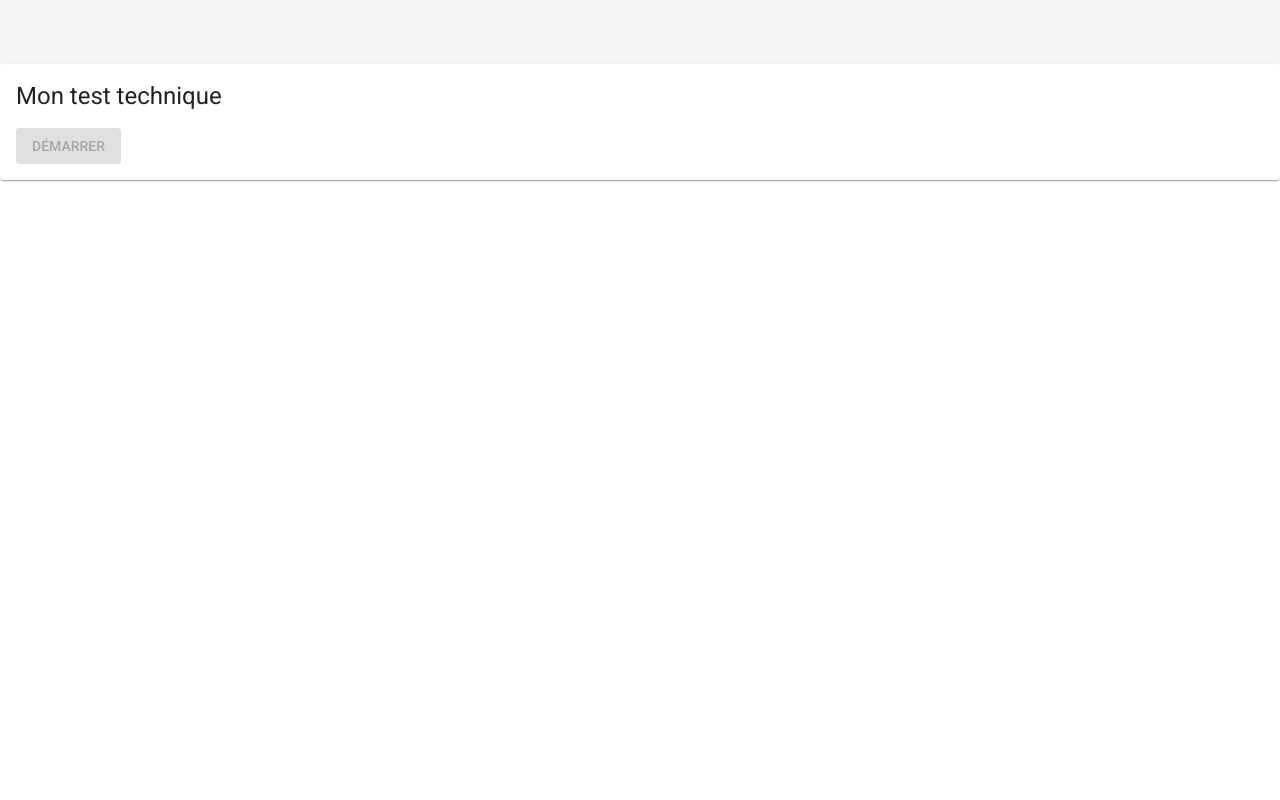
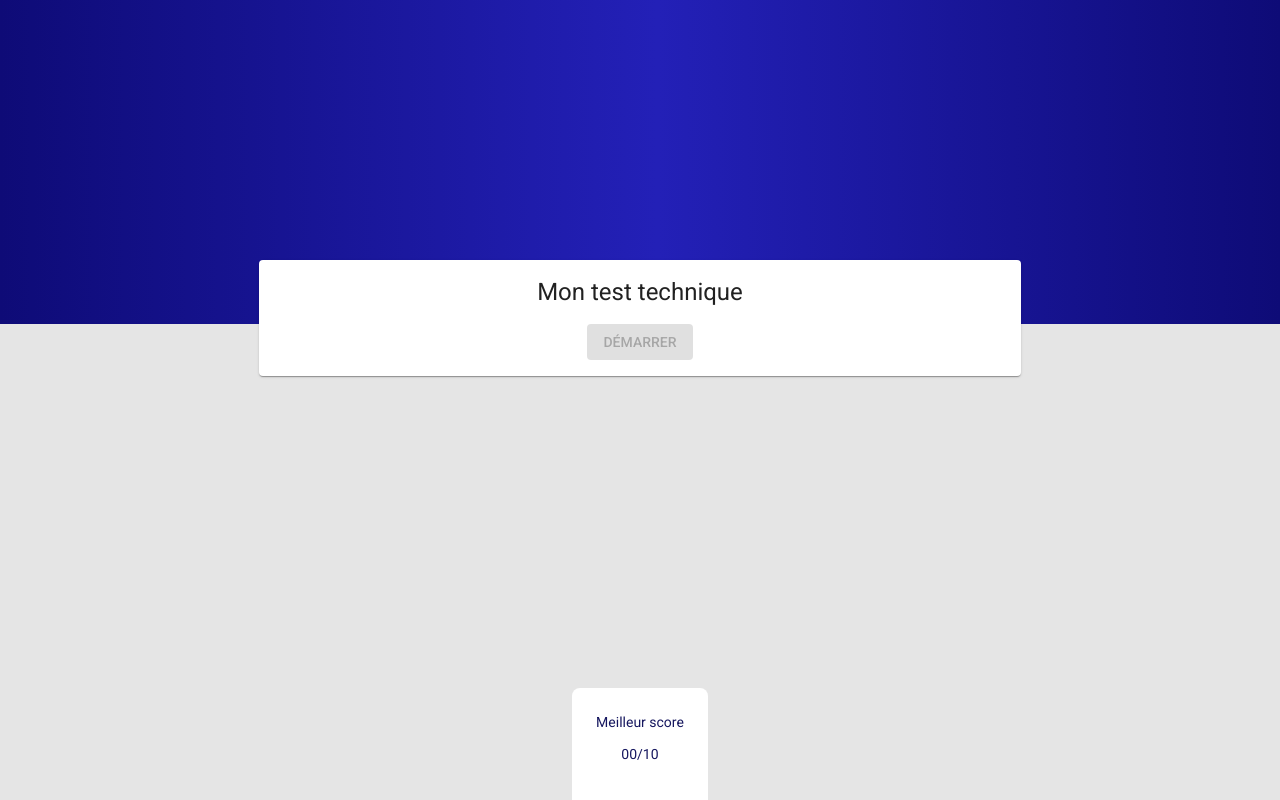
Before and after one commit to ikerbede/quizz, an Angular app: page /home in a window 1280 px wide. Built offline with nearby package versions, Linux system fonts and the light colour scheme; no server answers.

Commit message:
style(*): fix home and question style

```diff
--- a/src/app/home/home.component.html
+++ b/src/app/home/home.component.html
@@ -1,5 +1,8 @@
-<mat-toolbar class="home-toolbar"></mat-toolbar>
-<mat-card>
+<div class="home-top"></div>
+<div class="home-bottom"></div>
+
+<div class="home-content">
+  <mat-card class="home-content-card">
     <p *ngIf="nbQuestions$ | async">{{ nbQuestions$ | async }} questions</p>
     <h1>Mon test technique</h1>
     <button
@@ -16,7 +19,8 @@
     color="accent"
     *ngIf="!(nbQuestions$ | async)"
   ></mat-progress-spinner>
-<div class="home-score" *ngIf="bestScore">
+  <div class="home-content-score">
     <p>Meilleur score</p>
-  <p>{{ bestScore }} / 10</p>
+    <p>{{ bestScore | score }}</p>
   </div>
+</div>
--- a/src/app/home/home.component.scss
+++ b/src/app/home/home.component.scss
@@ -0,0 +1,44 @@
+$componentId: 'home';
+
+.#{$componentId} {
+  &-top {
+    height: 324px;
+    background: var(--toolbar-background-color);
+  }
+
+  &-bottom {
+    height: calc(100% - 324px);
+    background-color: #E5E5E5;
+  }
+
+  &-content {
+    position: absolute;
+    top: 260px;
+    left: 0;
+    height: calc(100% - 260px);
+    width: 100%;
+    z-index: 10;
+
+    display: flex;
+    flex-direction: column;
+    justify-content: space-between;
+    align-items: center;
+
+    &-card {
+      width: 730px;
+      display: flex;
+      flex-direction: column;
+      align-items: center;
+    }
+
+    &-score {
+      background-color: white;
+      border-radius: 8px 8px 0 0;
+      padding: 24px;
+
+      display: flex;
+      flex-direction: column;
+      align-items: center;
+    }
+  }
+}
--- a/src/app/home/home.component.ts
+++ b/src/app/home/home.component.ts
@@ -3,11 +3,11 @@ import { Component } from '@angular/core';
 import { MatButtonModule } from '@angular/material/button';
 import { MatCardModule } from '@angular/material/card';
 import { MatProgressSpinnerModule } from '@angular/material/progress-spinner';
-import { MatToolbarModule } from '@angular/material/toolbar';
 import { Router } from '@angular/router';
 import { Observable } from 'rxjs';
-import { last, shareReplay } from 'rxjs/operators';
+import { last, shareReplay, switchMap } from 'rxjs/operators';
 import { QuizzService } from '../shared/quizz.service';
+import { ScorePipe } from '../shared/score.pipe';
 
 @Component({
   selector: 'app-home',
@@ -17,7 +17,7 @@ import { QuizzService } from '../shared/quizz.service';
     MatButtonModule,
     MatCardModule,
     MatProgressSpinnerModule,
-    MatToolbarModule
+    ScorePipe
   ],
   templateUrl: './home.component.html',
   styleUrls: ['./home.component.scss']
@@ -30,14 +30,14 @@ export class HomeComponent {
     private readonly router: Router,
     private readonly quizzService: QuizzService
   ) {
-    this.nbQuestions$ = this.quizzService.getNbQuestions().pipe(
-      last(),
+    this.nbQuestions$ = this.quizzService.initQuestions().pipe(
+      switchMap(() => this.quizzService.getNbQuestions()),
       shareReplay(1)
     );
     this.bestScore = this.quizzService.getBestScore();
   }
 
   startQuizz(): void {
-    this.router.navigate(['question', 1]);
+    this.router.navigate(['questions', 1]);
   }
 }
--- a/src/app/question/question.component.html
+++ b/src/app/question/question.component.html
@@ -1,13 +1,13 @@
 <mat-toolbar class="question-toolbar">
-  <mat-toolbar-row>
-    <mat-card>
+  <mat-toolbar-row class="question-toolbar-row">
+    <mat-card class="question-toolbar-row-card">
       Question {{ questionIndex }} / {{ nbQuestions$ | async }}
     </mat-card>
-    <mat-card>{{ timer$ | async }}</mat-card>
+    <mat-card class="question-toolbar-row-card">{{ timer$ | async }}</mat-card>
   </mat-toolbar-row>
 </mat-toolbar>
-<div *ngIf="question$ | async as question">
-  <p>{{ question.label }}</p>
+<div *ngIf="question$ | async as question" class="question-content">
+  <p class="question-content-label">{{ question.label }}</p>
   <app-question-single
     *ngIf="!(isMultiple$ | async)"
     [question]="question | toSingle"
--- a/src/app/question/question.component.scss
+++ b/src/app/question/question.component.scss
@@ -0,0 +1,30 @@
+$componentId: 'question';
+
+.#{$componentId} {
+  &-toolbar {
+    background: var(--toolbar-background-color);
+
+    &-row {
+      display: flex;
+      justify-content: space-between;
+
+      &-card {
+        height: 32px;
+        padding: 0 8px;
+      }
+    }
+  }
+
+  &-content {
+    height: 100%;
+    padding: 0 100px;
+    display: flex;
+    flex-direction: column;
+
+    &-label {
+      margin: 100px 16px;
+      font-weight: 600;
+      font-size: 24px;
+    }
+  }
+}
--- a/src/app/shared/question.guard.ts
+++ b/src/app/shared/question.guard.ts
@@ -1,8 +1,10 @@
+import { Injectable } from '@angular/core';
 import { ActivatedRouteSnapshot, CanActivate, Router } from '@angular/router';
 import { Observable } from 'rxjs';
 import { map, tap } from 'rxjs/operators';
 import { QuizzService } from './quizz.service';
 
+@Injectable({providedIn: 'root'})
 export class QuestionGuard implements CanActivate {
   constructor(private readonly router: Router, private readonly quizzService: QuizzService) {}
 
--- a/src/app/shared/quizz-routes.constant.ts
+++ b/src/app/shared/quizz-routes.constant.ts
@@ -6,7 +6,7 @@ import { QuestionGuard } from './question.guard';
 
 export const QUIZZ_ROUTES: Routes = [
   { path: 'home', component: HomeComponent },
-  { path: 'questions/:id', component: QuestionComponent, canActivate: [QuestionGuard] },
+  { path: 'questions/:index', component: QuestionComponent, canActivate: [QuestionGuard] },
   { path: 'results', component: ResultsComponent },
   { path: '',   redirectTo: '/home', pathMatch: 'full' }
 ];
--- a/src/styles.scss
+++ b/src/styles.scss
@@ -1,4 +1,14 @@
 /* You can add global styles to this file, and also import other style files */
 
 html, body { height: 100%; }
-body { margin: 0; font-family: Roboto, "Helvetica Neue", sans-serif; }
+body {
+  margin: 0;
+  font-family: Inter, Roboto, "Helvetica Neue", sans-serif;
+  color: var(--color-primary);
+}
+
+:root {
+  --color-primary: #16175F;
+
+  --toolbar-background-color: linear-gradient(90deg, #0E0B77 0%, #2320B7 51.32%, #0E0B77 100%);
+}
```
Lines whose indentation alone changed are shown as unchanged.
